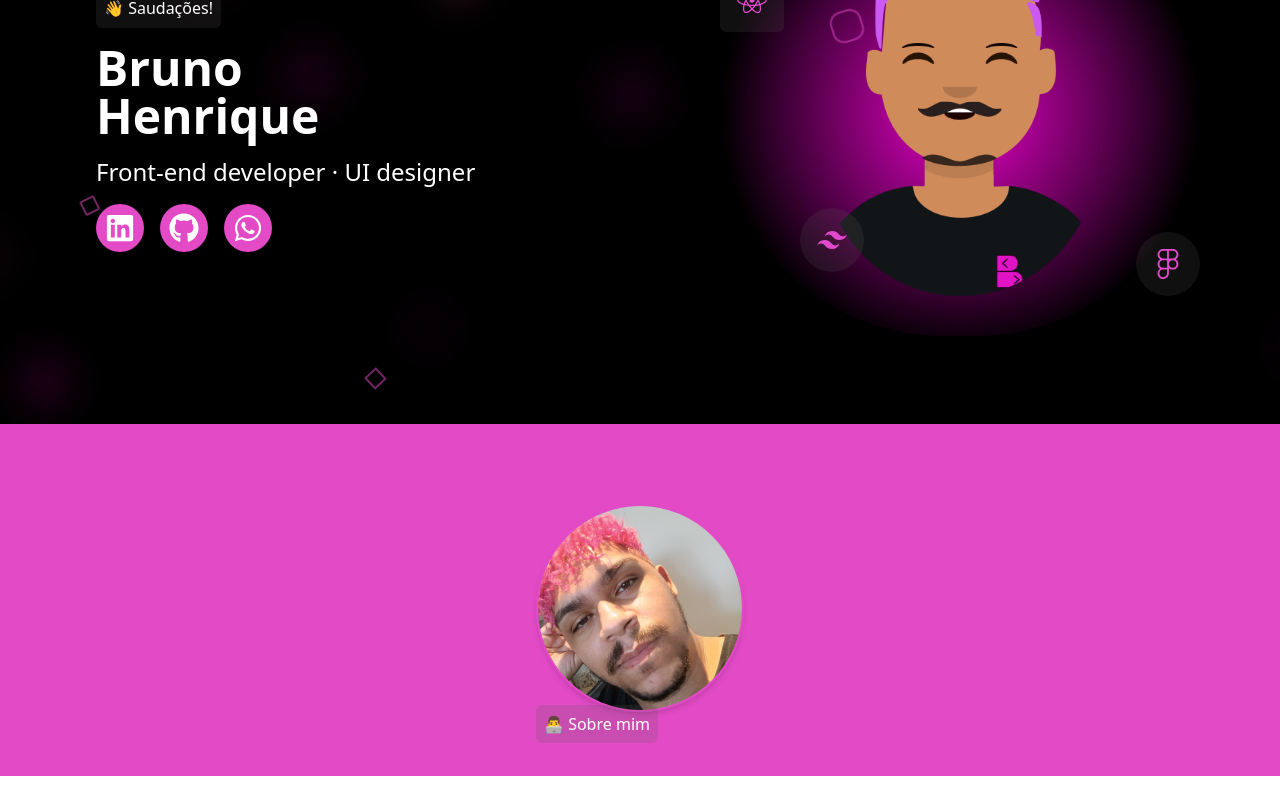
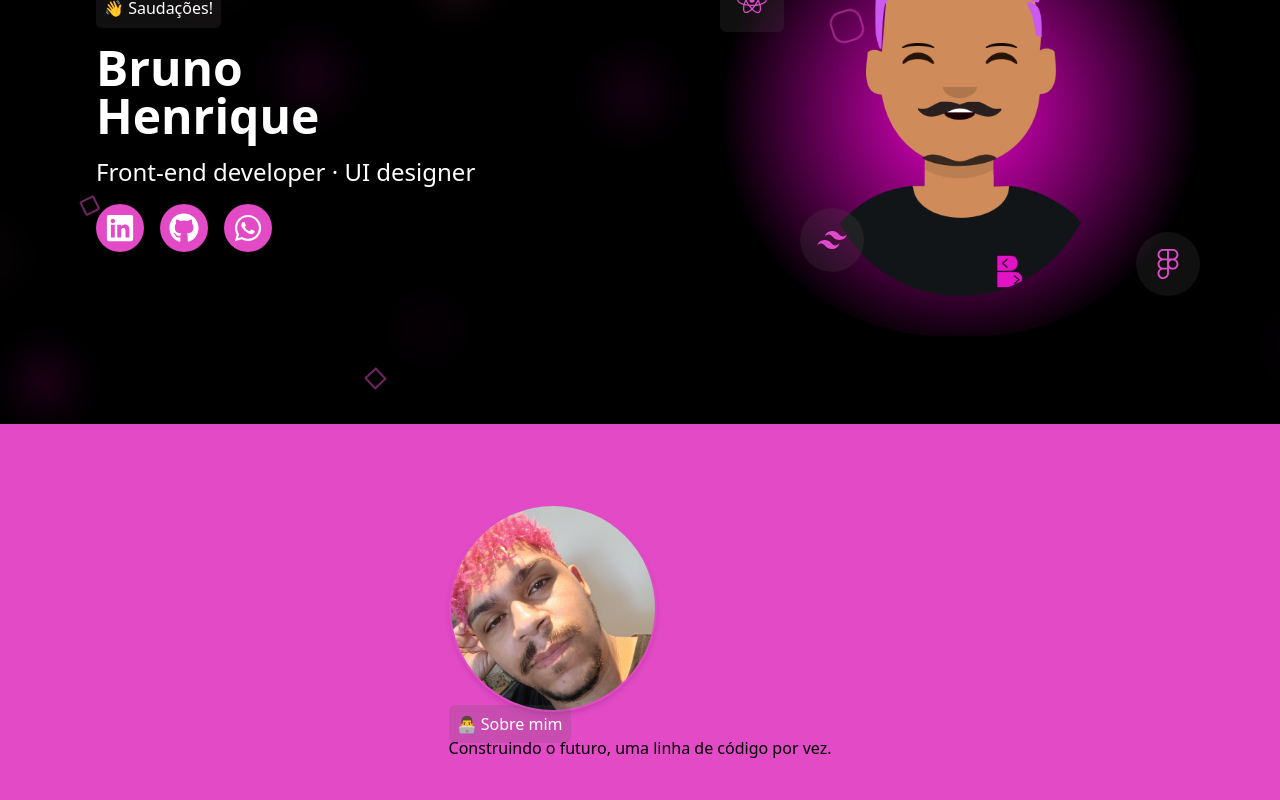
Before and after one commit to RiqueBruno/RiqueBruno, a React (Vite) app: page / in a window 1280 px wide. Shown: the part 336-1136 px from the top of the page. Before the commit the page ends 1112 px from the top, so only its background shows below. Built offline with nearby package versions, Linux system fonts and the light colour scheme.

Commit message:
refactor: adiciona h2 ao About

```diff
--- a/src/components/About/About.tsx
+++ b/src/components/About/About.tsx
@@ -15,7 +15,7 @@ export default function About() {
         </div>
         <div>
           <LinkMenu text="Sobre mim" emote="👨‍💻" />
-          <h2></h2>
+          <h2>Construindo o futuro, uma linha de código por vez.</h2>
           <p></p>
         </div>
       </div>
```
